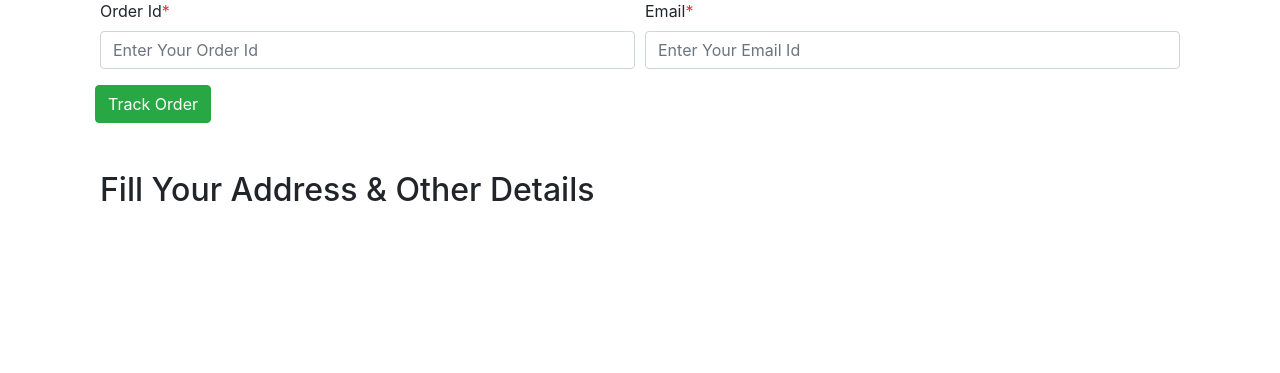
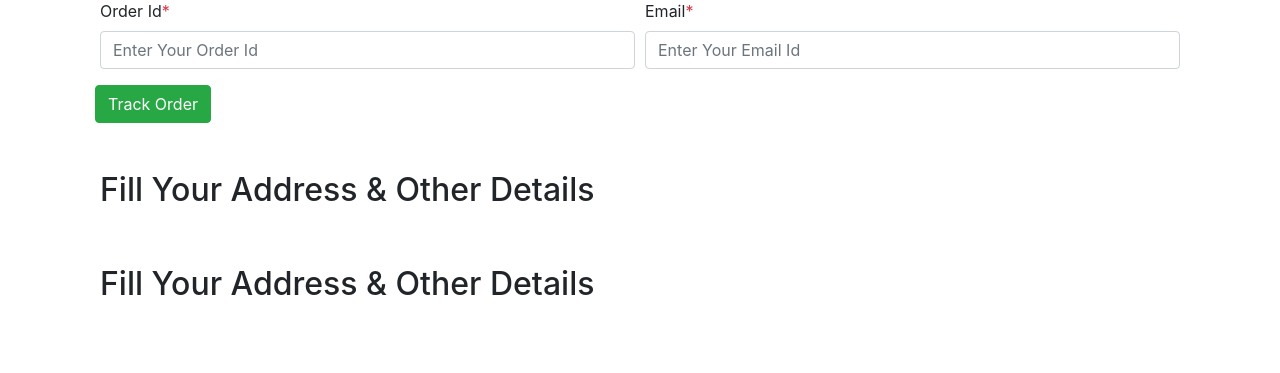
Before and after one commit to trishantjain/jango_project, a Django app: page /shop/tracker/ in a window 1280 px wide. Shown: the part 190-563 px from the top of the page. Run offline with Django 4.2, Linux system fonts and the light colour scheme; some libraries are stand-ins or nearby versions.

Commit message:
getting order details with tracking

```diff
--- a/ShopWithUs/shop/templates/shop/tracker.html
+++ b/ShopWithUs/shop/templates/shop/tracker.html
@@ -30,6 +30,13 @@
             </ul>
         </div>
     </div>
+    <div class="col my-5">
+        <h2>Fill Your Address & Other Details</h2>
+        <div>
+            <ul class="list-group" id="order_items">
+            </ul>
+        </div>
+    </div>
 </div>
 
 {% endblock %}
@@ -55,7 +62,9 @@
 
             .done(function (data) {
 
-                updates = JSON.parse(data);
+                data = JSON.parse(data);
+
+                updates = data[0];
 
                 if (updates.length > 0 & updates != {}) {
 
@@ -76,8 +85,23 @@
                         </li>`;
                     $("#items").append(myStr);
                 }
+
+                cart = JSON.parse(data[1]);
+                for (var item in cart) {
+                    let name = cart[item][1];
+                    let qty = cart[item][0];
+
+                    myStr = `<li class="list-group-item d-flex justify-content-between align-items-center">
+                ${name}
+                <span class="badge badge-primary badge-pill">${qty}</span>
+                </li>`;
+                    $("#order_items").append(myStr);
+                }
+
             });
-            event.preventDefault();
+        event.preventDefault();
+
+
     });
 
 
--- a/ShopWithUs/shop/views.py
+++ b/ShopWithUs/shop/views.py
@@ -51,7 +51,7 @@ def tracker(request):
                 updates = []
                 for item in update:
                     updates.append({"text": item.update_desc, "time": item.timestamp})
-                    response = json.dumps(updates, default=str)
+                    response = json.dumps([updates, order[0].item_json], default=str)
                 return HttpResponse(response)
 
             else:
```
